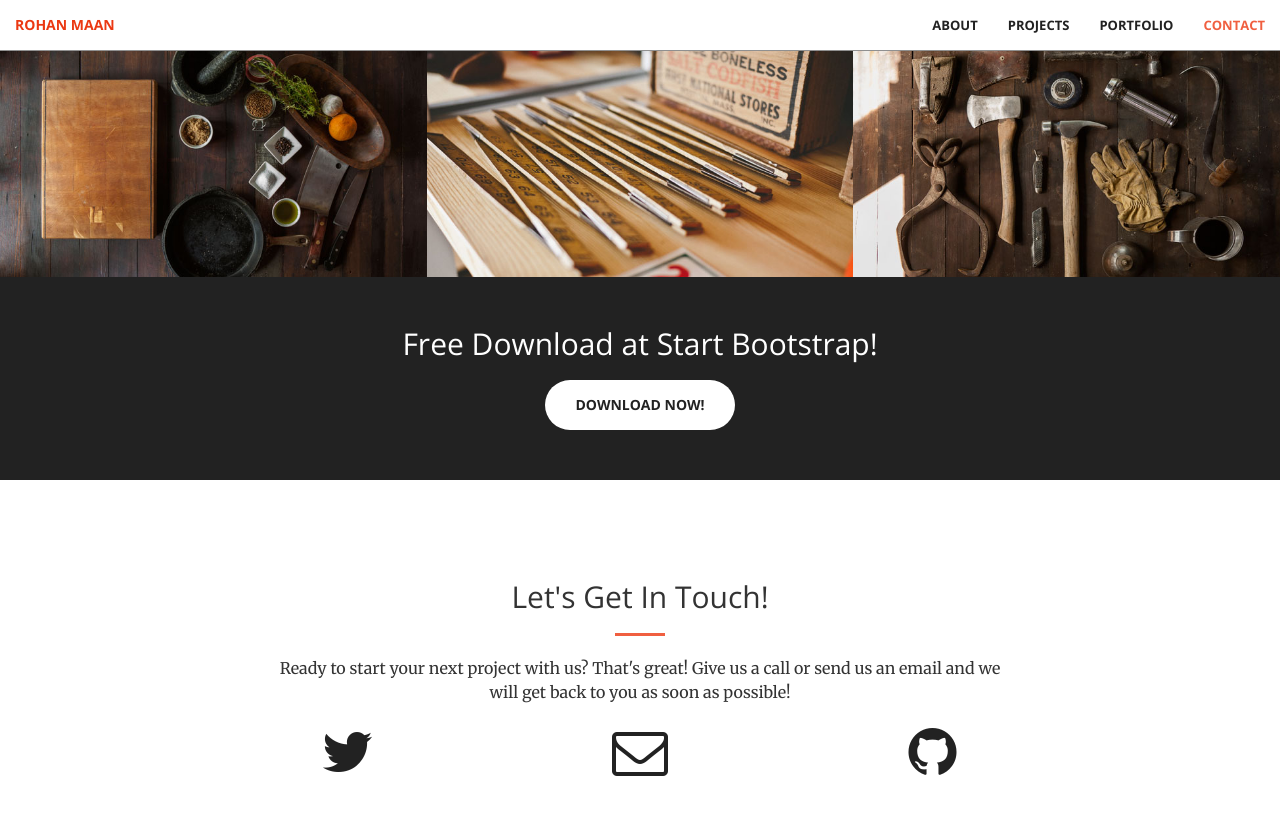
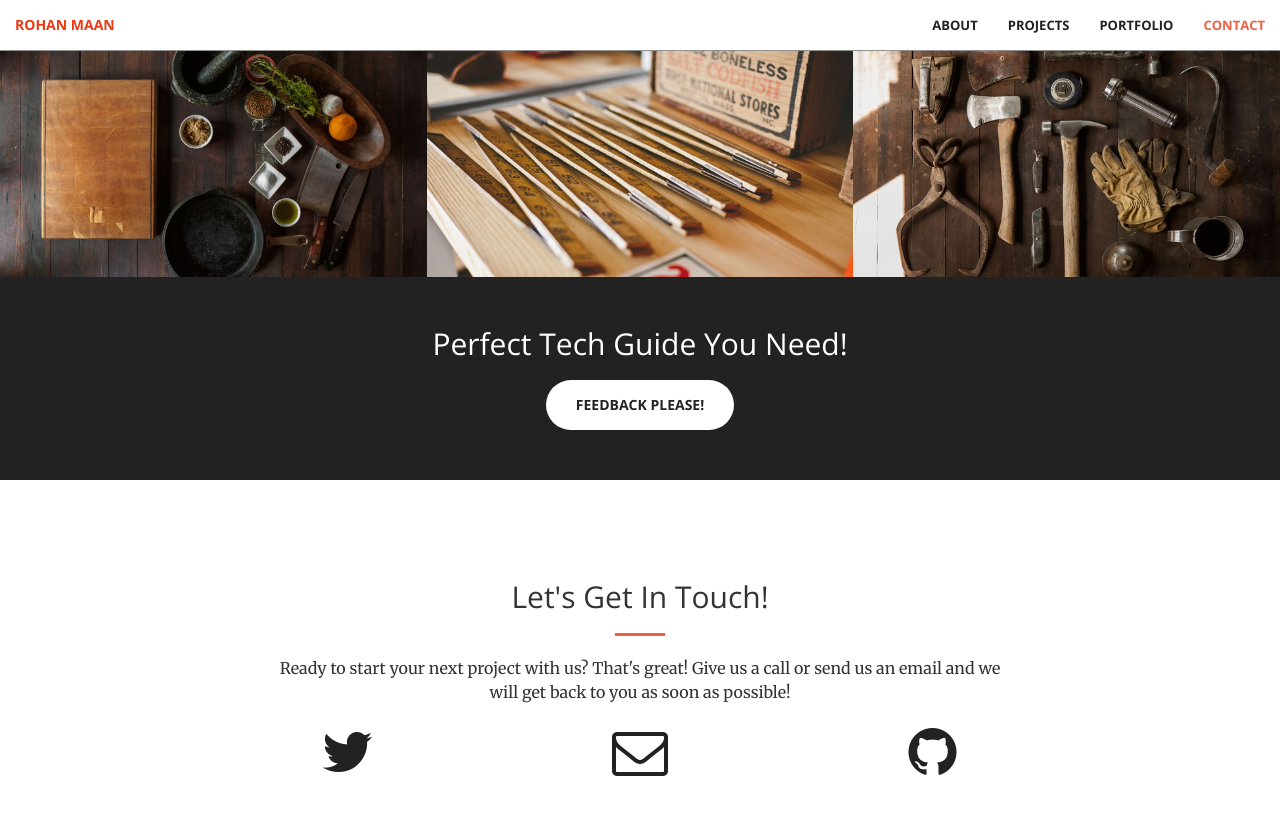
Before and after one commit to whosthemaan/web, a Jekyll site: the page built from index.html, in a window 1280 px wide and 900 px high, scrolled down 1957 px. Shown: the top 815 px of the window. Built offline with Jekyll 4.4.1, drawn with Linux system fonts in a browser that asks for light colours.

Commit message:
Update aside.html

```diff
--- a/_includes/aside.html
+++ b/_includes/aside.html
@@ -1,8 +1,8 @@
   <aside class="bg-dark">
       <div class="container text-center">
           <div class="call-to-action">
-              <h2>Free Download at Start Bootstrap!</h2>
-              <a href="#" class="btn btn-default btn-xl wow tada">Download Now!</a>
+              <h2>Perfect Tech Guide You Need!</h2>
+              <a href="mailto: rohanmaan@gmail.com" class="btn btn-default btn-xl wow tada">FeedBack Please!</a>
           </div>
       </div>
   </aside>
```
